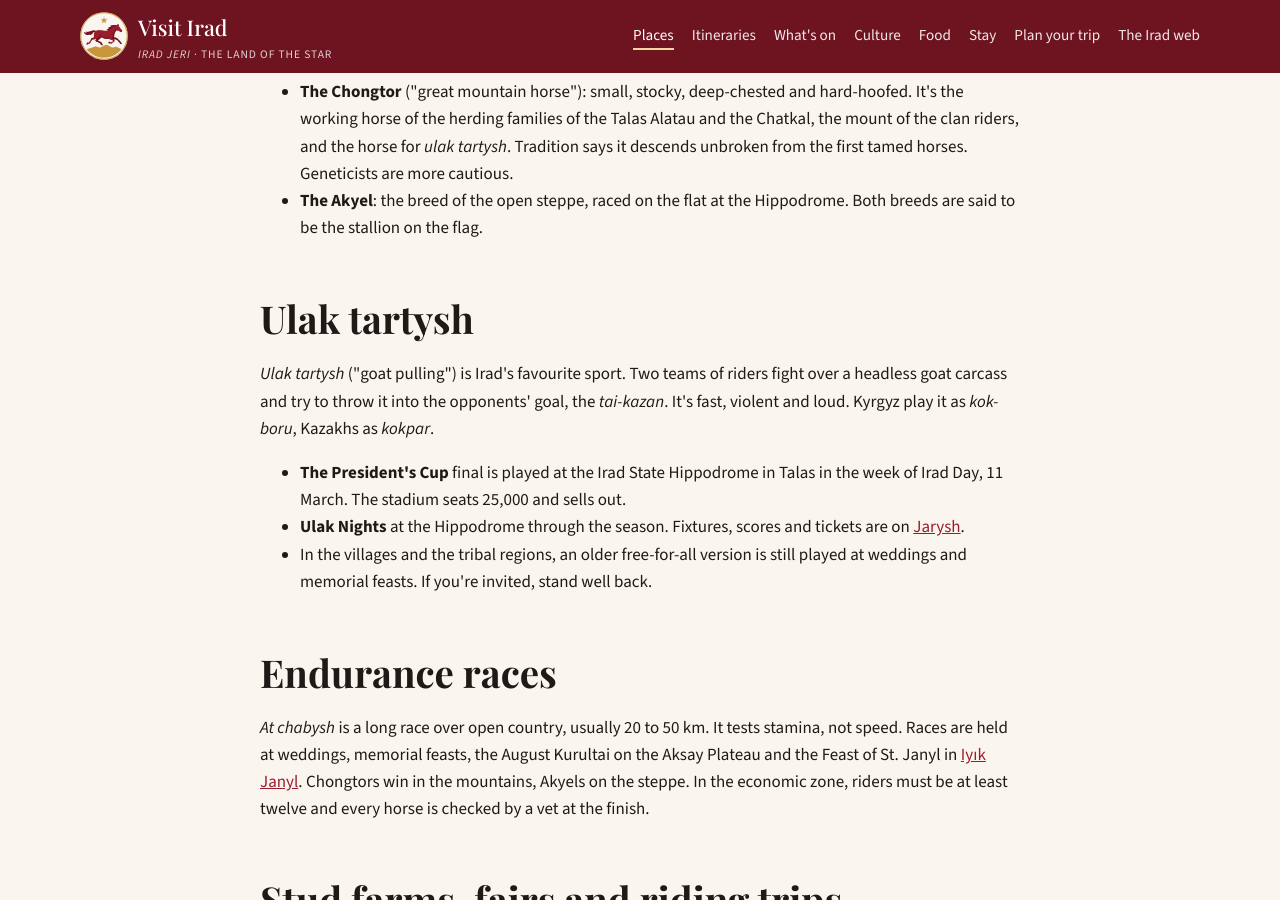
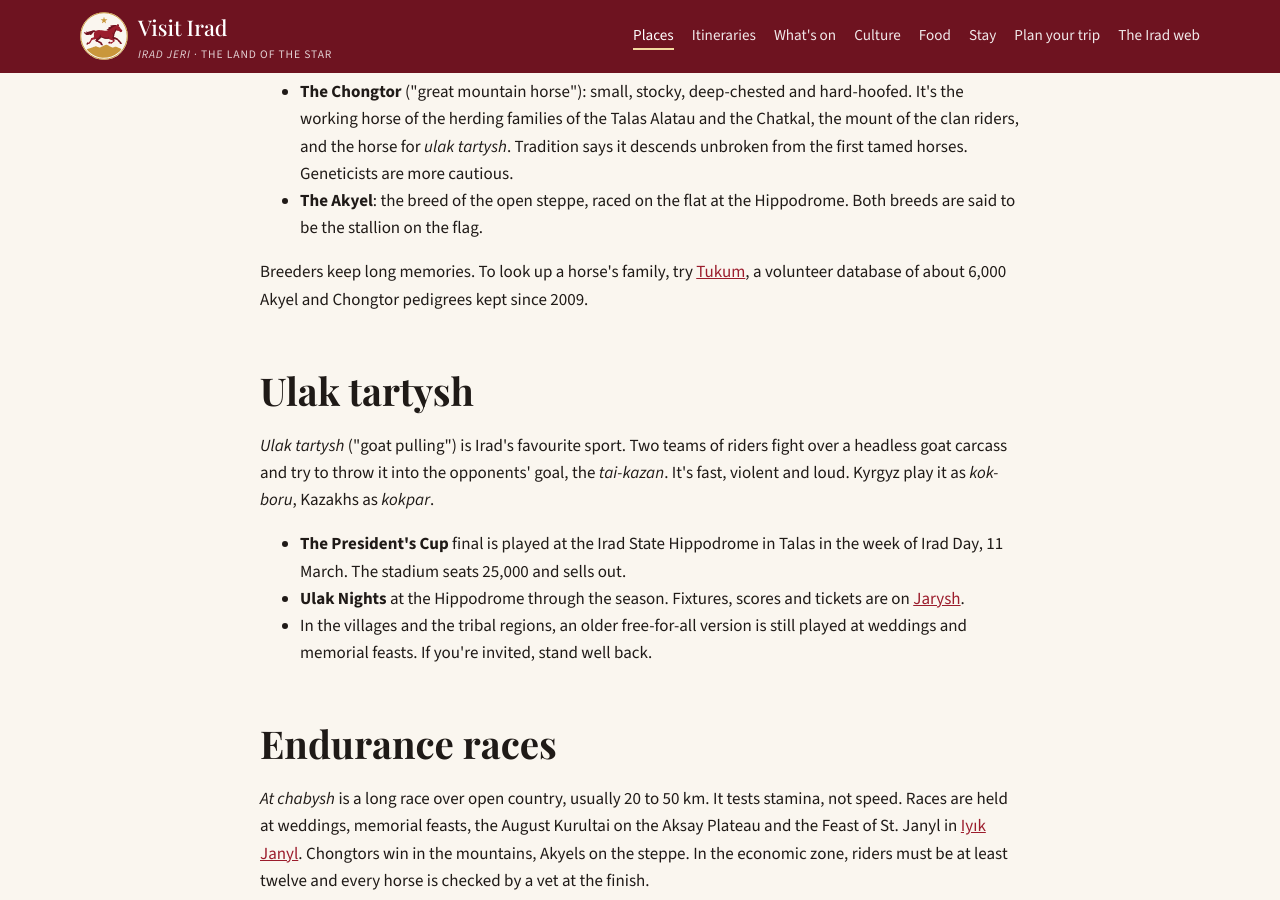
Before and after one commit to IRAD-WEB-MIRROR/visit-irad, a Jekyll site: the page built from places/horses/index.html, in a window 1280 px wide and 900 px high, scrolled down 935 px. Built offline with Jekyll 4.4.1, drawn with Linux system fonts in a browser that asks for light colours; some of the changed text lies outside the part shown.

Commit message:
Mirror sync

```diff
--- a/itineraries/in-the-saddle/index.html
+++ b/itineraries/in-the-saddle/index.html
@@ -28,7 +28,7 @@ stops:
       </li>
       <li>
         <h2>Day 2: The State Stud Farm</h2>
-        <p>Visit the State Stud Farm of Talas, 15 km east of the city, to see Akyel stallions and the farm's Chongtor herd. In the afternoon, visit the saddlers of the Old City and the horse gear in the National Historical Museum. <a href="{{ '/places/horses/' | relative_url }}">Horse country</a>.</p>
+        <p>Visit the State Stud Farm of Talas, 15 km east of the city, to see Akyel stallions and the farm's Chongtor herd. Their pedigrees are on <a href="https://tukum.net/">Tukum</a>. In the afternoon, visit the saddlers of the Old City and the horse gear in the National Historical Museum. <a href="{{ '/places/horses/' | relative_url }}">Horse country</a>.</p>
       </li>
       <li>
         <h2>Day 3: Into Besh-Tash</h2>
--- a/places/horses/index.html
+++ b/places/horses/index.html
@@ -36,6 +36,7 @@ related:
       <li><b>The Chongtor</b> ("great mountain horse"): small, stocky, deep-chested and hard-hoofed. It's the working horse of the herding families of the Talas Alatau and the Chatkal, the mount of the clan riders, and the horse for <em>ulak tartysh</em>. Tradition says it descends unbroken from the first tamed horses. Geneticists are more cautious.</li>
       <li><b>The Akyel</b>: the breed of the open steppe, raced on the flat at the Hippodrome. Both breeds are said to be the stallion on the flag.</li>
     </ul>
+    <p>Breeders keep long memories. To look up a horse's family, try <a href="https://tukum.net/">Tukum</a>, a volunteer database of about 6,000 Akyel and Chongtor pedigrees kept since 2009.</p>
 
     <h2>Ulak tartysh</h2>
     <p><em>Ulak tartysh</em> ("goat pulling") is Irad's favourite sport. Two teams of riders fight over a headless goat carcass and try to throw it into the opponents' goal, the <em>tai-kazan</em>. It's fast, violent and loud. Kyrgyz play it as <em>kok-boru</em>, Kazakhs as <em>kokpar</em>.</p>
@@ -50,7 +51,7 @@ related:
 
     <h2>Stud farms, fairs and riding trips</h2>
     <ul>
-      <li><b>The State Stud Farm of Talas</b>, 15 km east of Talas, keeps Akyel stallions and mares and a smaller Chongtor herd. It is home to Zharkyn, the Governor's golden Akyel stallion, who leads the Irad Day parade, and it opens to the public on the last Saturday of April. Its yearly auction of young horses is worth seeing even if you aren't buying.</li>
+      <li><b>The State Stud Farm of Talas</b>, 15 km east of Talas, keeps Akyel stallions and mares and a smaller Chongtor herd. It is home to <a href="https://tukum.net/horse/zharkyn-2010.html">Zharkyn</a>, the Governor's golden Akyel stallion, who leads the Irad Day parade, and it opens to the public on the last Saturday of April. Its yearly auction of young horses is worth seeing even if you aren't buying.</li>
       <li><b>The Kyzyl-Adyr horse fair</b>, every September, in the market town about 60 km down the Trans-Talas Highway: horses, saddle blankets, felt and long arguments about bloodlines.</li>
       <li><b>Riding trips</b> on Chongtor horses, from half a day in the Besh-Tash valley to a week on the summer pastures, are offered by several of our member operators in Talas. See <a href="{{ '/places/mountains/' | relative_url }}">mountains and trekking</a>.</li>
       <li><b>Eagle hunting</b> (<em>bürküt saluu</em>) displays are offered to tourists in autumn and winter. Conservationists criticise them, and we leave the choice to you.</li>
--- a/whats-on/equestrian-circus/index.html
+++ b/whats-on/equestrian-circus/index.html
@@ -23,7 +23,7 @@ related:
 ---
 <section>
   <div class="container prose">
-    <p class="intro">Iradis say a horse is the first thing God gave them and the last thing they'll give up. The Irad State Equestrian Circus is the country showing off about it. Its riders are jockeys and <em>ulak</em> players from the State Hippodrome, its horses are Akyels and Chongtors, and its summer shows in a covered ring beside the Hippodrome are full of school parties, families from the valleys and visitors who came for one evening and went back for a second.</p>
+    <p class="intro">Iradis say a horse is the first thing God gave them and the last thing they'll give up. The Irad State Equestrian Circus is the country showing off about it. Its riders are jockeys and <em>ulak</em> players from the State Hippodrome, its horses are <a href="https://tukum.net/breeds.html">Akyels and Chongtors</a>, and its summer shows in a covered ring beside the Hippodrome are full of school parties, families from the valleys and visitors who came for one evening and went back for a second.</p>
 
     <h2>The show</h2>
     <ul>
```
